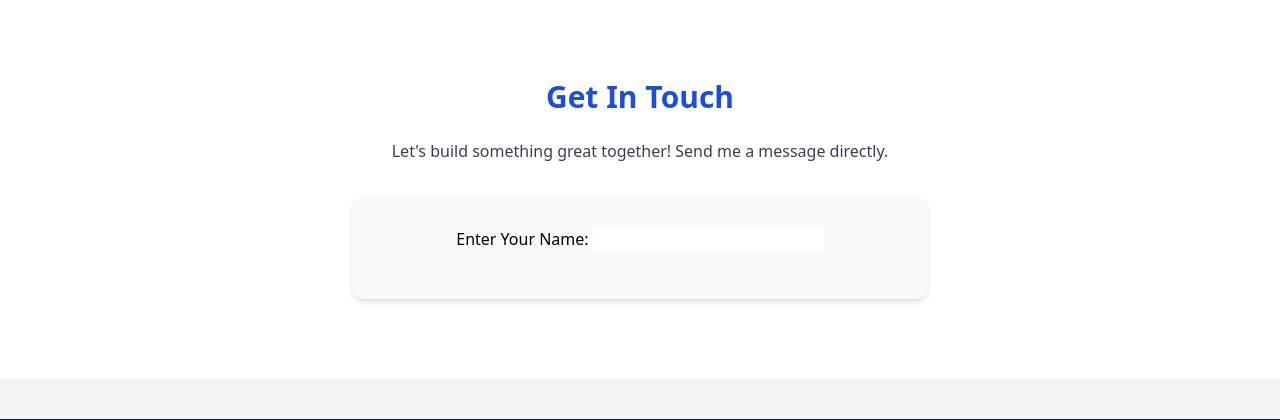
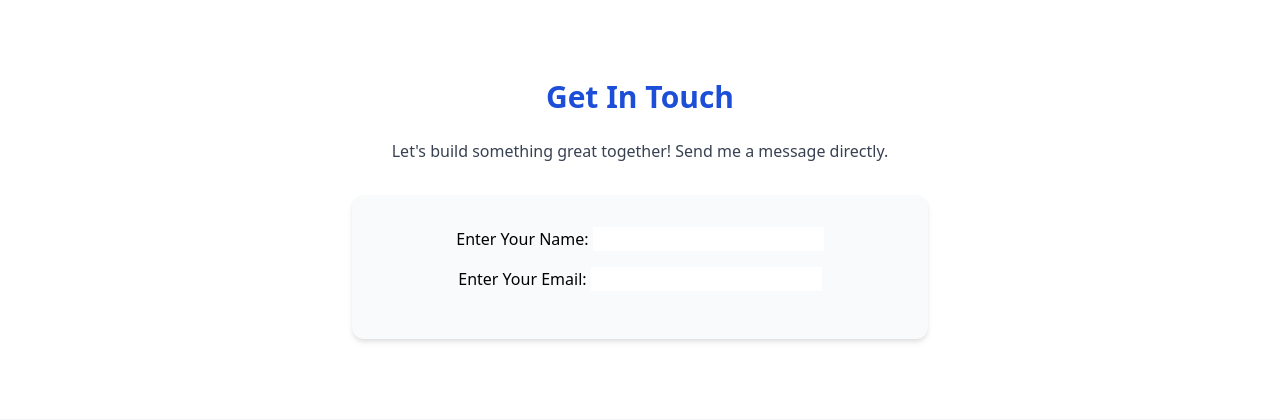
Before and after one commit to amarachi17/django-portfolio, a Django app: page /contact/ in a window 1280 px wide. Shown: the part 81-501 px from the top of the page. Run offline with Django 3.2, Linux system fonts and the light colour scheme.

Commit message:
created an email form

```diff
--- a/portfolio_project/portfolio/templates/contact.html
+++ b/portfolio_project/portfolio/templates/contact.html
@@ -16,6 +16,10 @@
                 <div class="mb-4">
                     {{ form.name.label_tag }}
                     {{ form.name }}
+                </div>
+                <div class="mb-4">
+                    {{ form.email.label_tag }}
+                    {{ form.email }}
                 </div>
 
         <!-- <p>If you'd like to work with me or have any questions, please send a message. </p>
```
